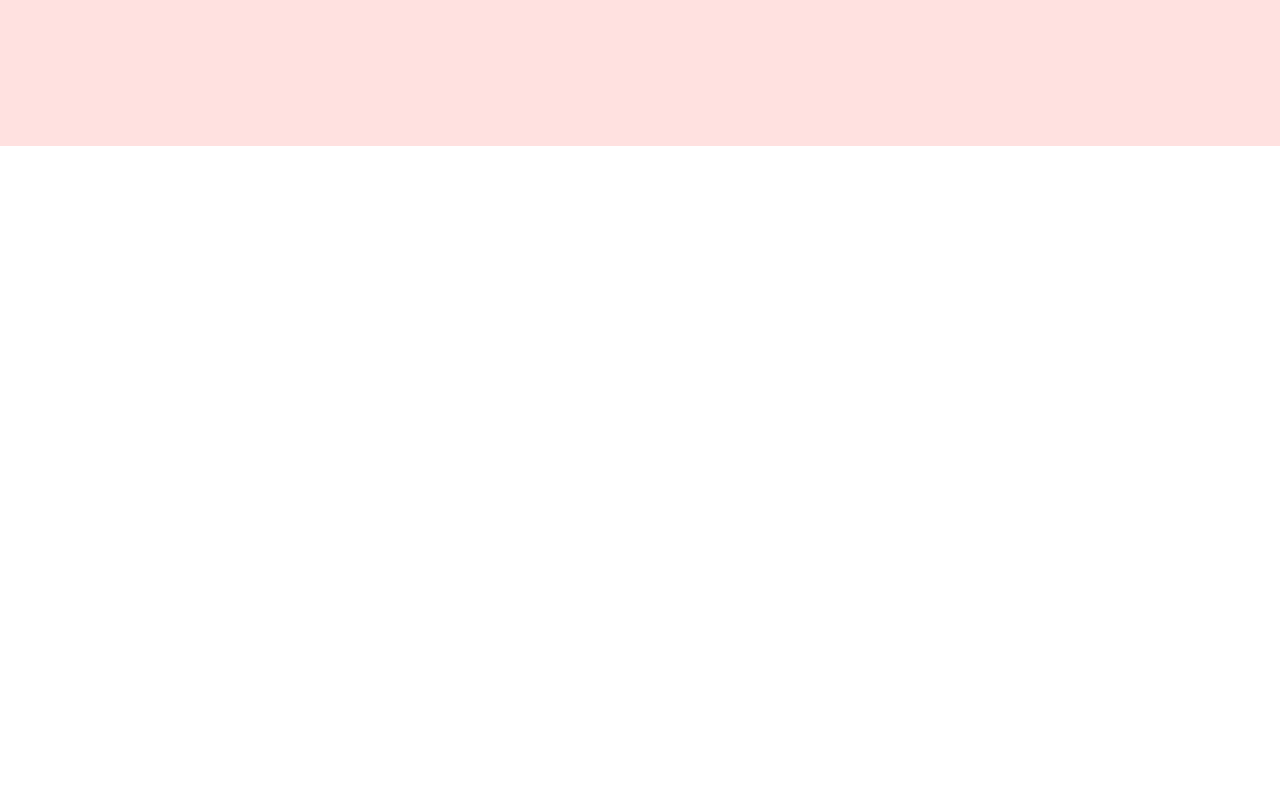
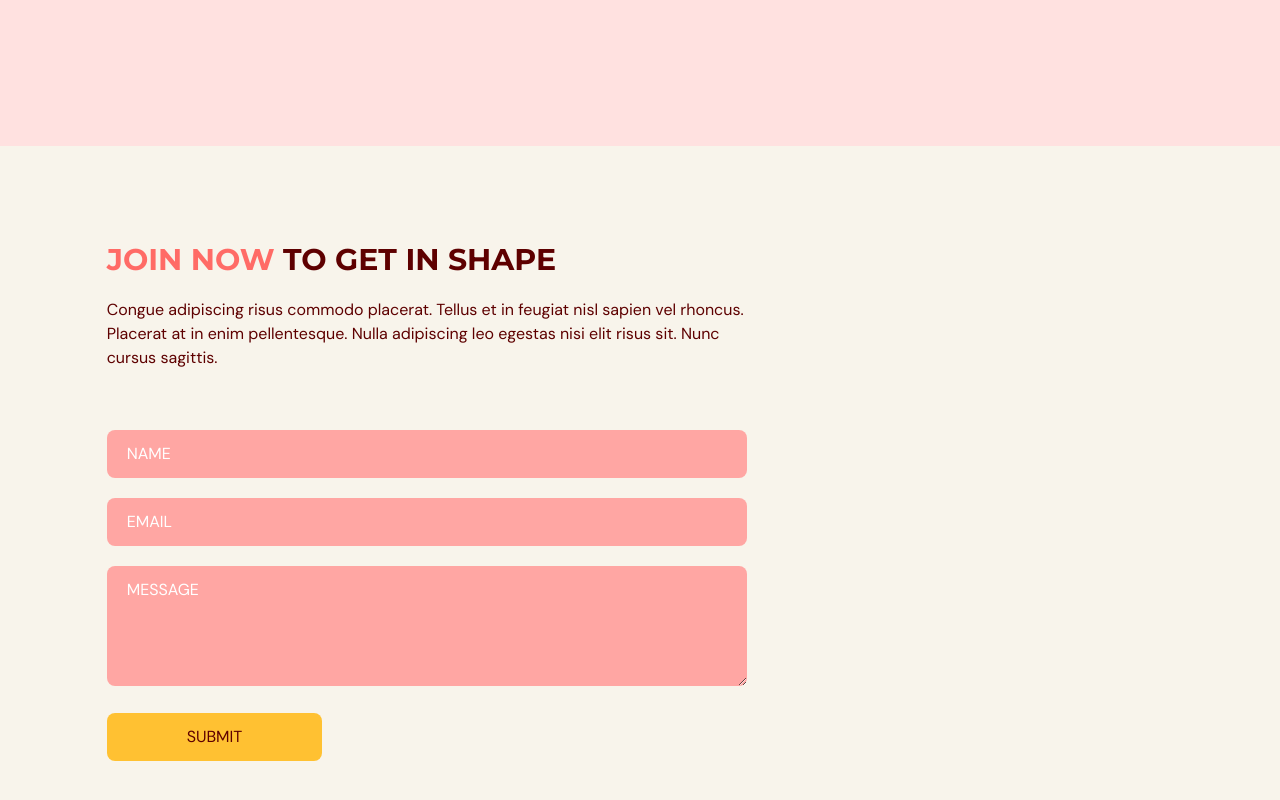
Before and after one commit to Vishall001/Fitness_App, a React (Vite) app in the folder fitness_app/: page / in a window 1280 px wide. Shown: the part 2793-3593 px from the top of the page. Before the commit the page ends 2939 px from the top, so only its background shows below. Built offline with nearby package versions, Linux system fonts and the light colour scheme.

Commit message:
created the form and also added the validation

```diff
--- a/fitness_app/package.json
+++ b/fitness_app/package.json
@@ -13,7 +13,8 @@
     "framer-motion": "^8.4.2",
     "react": "^18.2.0",
     "react-anchor-link-smooth-scroll": "^1.0.12",
-    "react-dom": "^18.2.0"
+    "react-dom": "^18.2.0",
+    "react-hook-form": "^7.42.1"
   },
   "devDependencies": {
     "@types/node": "^18.11.18",
--- a/fitness_app/src/App.tsx
+++ b/fitness_app/src/App.tsx
@@ -2,7 +2,7 @@
 import Home from "@/component/home"
 import Benefits from "@/component/benefits"
 import OurClasses from "@/component/ourClasses"
-
+import ContectUs from "@/component/contectUs"
 import { useEffect, useState } from "react"
 import { SelectedPage } from "@/shared/types"
 
@@ -30,6 +30,8 @@
     <Home setSelectedPage={setSelectedPage}/>
     <Benefits setSelectedPage={setSelectedPage}/>
   <OurClasses setSelectedPage={setSelectedPage}/>
+  <ContectUs setSelectedPage={setSelectedPage}/>
+
     </div>
   )
 }
--- /dev/null
+++ b/fitness_app/src/component/contectUs/index.tsx
@@ -0,0 +1,128 @@
+import { SelectedPage } from '@/shared/types'
+import { motion } from 'framer-motion'
+import {useForm} from "react-hook-form"
+import ContactUsPageGraphic from "@/assets/ContactUsPageGraphic.png";
+import HeaderText from '@/shared/HeaderText';
+
+type  Props={
+    setSelectedPage:(value:SelectedPage)=>void
+}
+const ContactUs = ({setSelectedPage}:Props) => {
+    const InputStyles =`mt-5 w-full rounded-lg bg-primary-300 px-5 py-3 placeholder-white`
+    const {
+        register,
+        trigger,
+        formState:{errors}
+    } = useForm()
+    const onSubmit = async(e:any)=>{
+        const isValid = await trigger()
+        if(!isValid){
+            e.preventDefault()
+        }
+    }
+  return (
+    <section id='contactus' className='mx-auto w-5/6 pt-24 pb-32'>
+        <motion.div onViewportEnter={()=>setSelectedPage(SelectedPage.ContactUs)}>
+            {/* Header */}
+            <motion.div className='md:w-3/5'
+            initial="hidden"
+            whileInView="visible"
+            viewport={{once:true,amount:0.5}}
+            transition={{duration:0.5}}
+            variants={{
+               hidden :{opacity:0,x:-60},
+               visible:{opacity:1,x:0}
+            }}
+            >
+                <HeaderText><span className='text-primary-500'>JOIN NOW</span>{" "}TO GET IN SHAPE</HeaderText>
+                <p className="my-5">
+            Congue adipiscing risus commodo placerat. Tellus et in feugiat nisl
+            sapien vel rhoncus. Placerat at in enim pellentesque. Nulla
+            adipiscing leo egestas nisi elit risus sit. Nunc cursus sagittis.
+          </p>
+           </motion.div>
+           {/* Form and Image */}
+           <div className='mt-10 justify-between gap-8 md:flex'>
+            <motion.div
+            className='mt-10 basis-3/5 md:mt-0'
+            initial="hidden"
+            whileInView="visible"
+            viewport={{once:true,amount:0.5}}
+            transition={{duration:0.5}}
+            variants={{
+               hidden :{opacity:0,y:60},
+               visible:{opacity:1,y:0}
+            }}
+            >
+             <form target='_blank' onSubmit={onSubmit} method="POST"
+               action="https://formsubmit.co/el/movafu"
+             >
+             <input
+                className={InputStyles}
+                type="text"
+                placeholder="NAME"
+                {...register("name", {
+                  required: true,
+                  maxLength: 100,
+                })}
+              />
+              {errors.name && (
+                <p className="mt-1 text-primary-500">
+                  {errors.name.type === "required" && "This field is required."}
+                  {errors.name.type === "maxLength" &&
+                    "Max length is 100 char."}
+                </p>
+              )}
+
+              <input
+                className={InputStyles}
+                type="text"
+                placeholder="EMAIL"
+                {...register("email", {
+                  required: true,
+                  pattern: /^[A-Z0-9._%+-]+@[A-Z0-9.-]+\.[A-Z]{2,}$/i,
+                })}
+              />
+              {errors.email && (
+                <p className="mt-1 text-primary-500">
+                  {errors.email.type === "required" &&
+                    "This field is required."}
+                  {errors.email.type === "pattern" && "Invalid email address."}
+                </p>
+              )}
+
+              <textarea
+                className={InputStyles}
+                placeholder="MESSAGE"
+                rows={4}
+                cols={50}
+                {...register("message", {
+                  required: true,
+                  maxLength: 2000,
+                })}
+              />
+              {errors.message && (
+                <p className="mt-1 text-primary-500">
+                  {errors.message.type === "required" &&
+                    "This field is required."}
+                  {errors.message.type === "maxLength" &&
+                    "Max length is 2000 char."}
+                </p>
+              )}
+
+              <button
+                type="submit"
+                className="mt-5 rounded-lg bg-secondary-500 px-20 py-3 transition duration-500 hover:text-white"
+              >
+                SUBMIT
+              </button>
+             </form>
+            </motion.div>
+           </div>
+        </motion.div>
+
+    </section>
+  )
+}
+
+export default ContactUs
```
Also changed, not shown: 1 other file (tests, documents, lock files or other folders).
